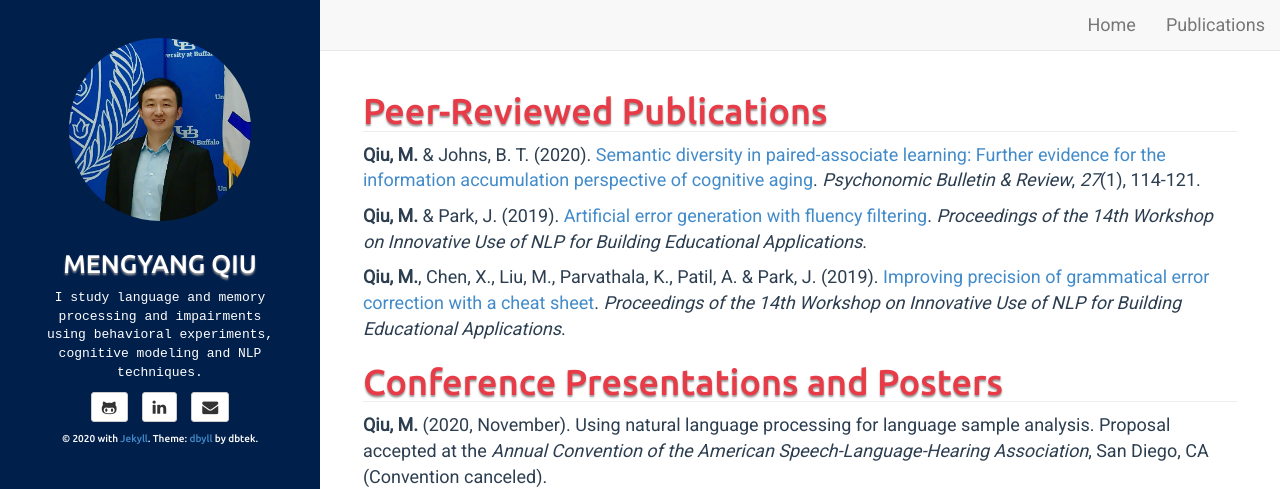
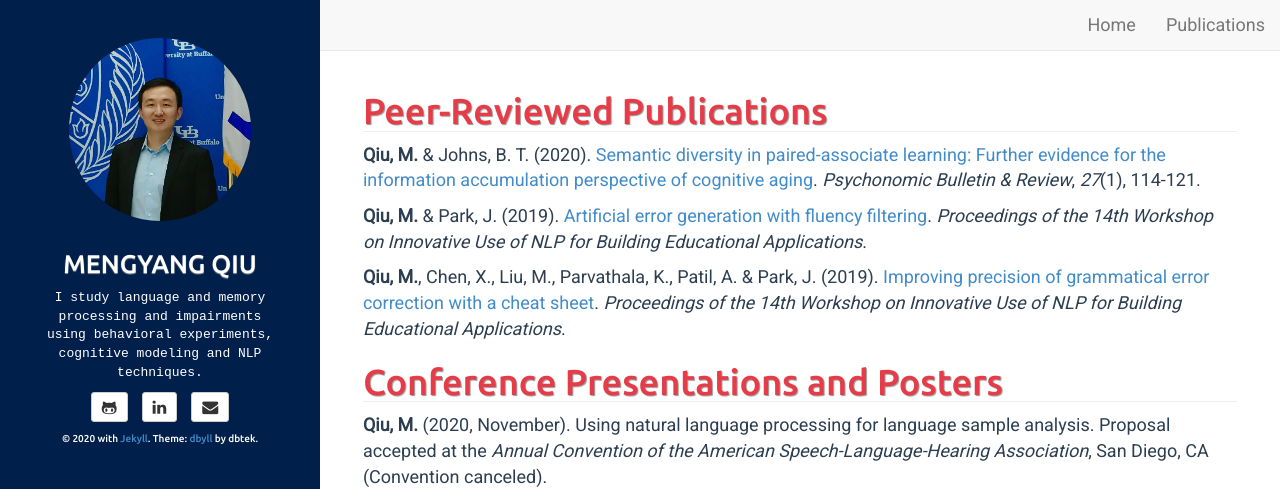
Before and after one commit to mengyangq/mengyangq.github.io, a Jekyll site: the page built from publications.html, in a window 1280 px wide. Shown: the top 489 px of the page. Built offline with Jekyll 4.4.1, drawn with Linux system fonts in a browser that asks for light colours.

Commit message:
Update style.css

```diff
--- a/assets/css/style.css
+++ b/assets/css/style.css
@@ -27,7 +27,7 @@
 .sidebar-header .title{
 	font-size: 35px;
 	text-transform: uppercase;
-	text-shadow: 0px 2px 2px rgba(150, 150, 150, 1);
+	text-shadow: 0px 1px 1px rgba(150, 150, 150, 1);
 }
 
 .sidebar-header .title a{
@@ -102,7 +102,7 @@
 
 h1 {
 	color: #e73c48;
-	text-shadow: 0px 2px 2px rgba(150, 150, 150, 1);
+	text-shadow: 1px 1px 1px rgba(150, 150, 150, 1);
 	border-bottom: 1px solid #eeeeee;
     border-bottom-width: 1px;
     border-bottom-style: solid;
```
